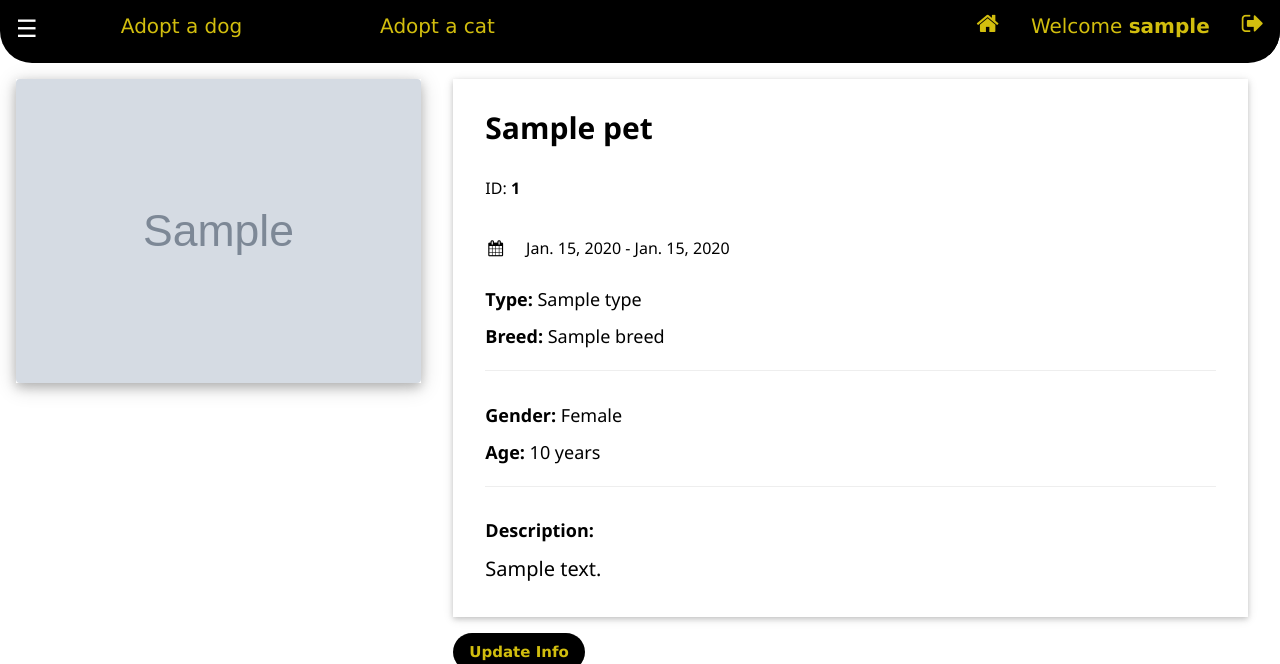
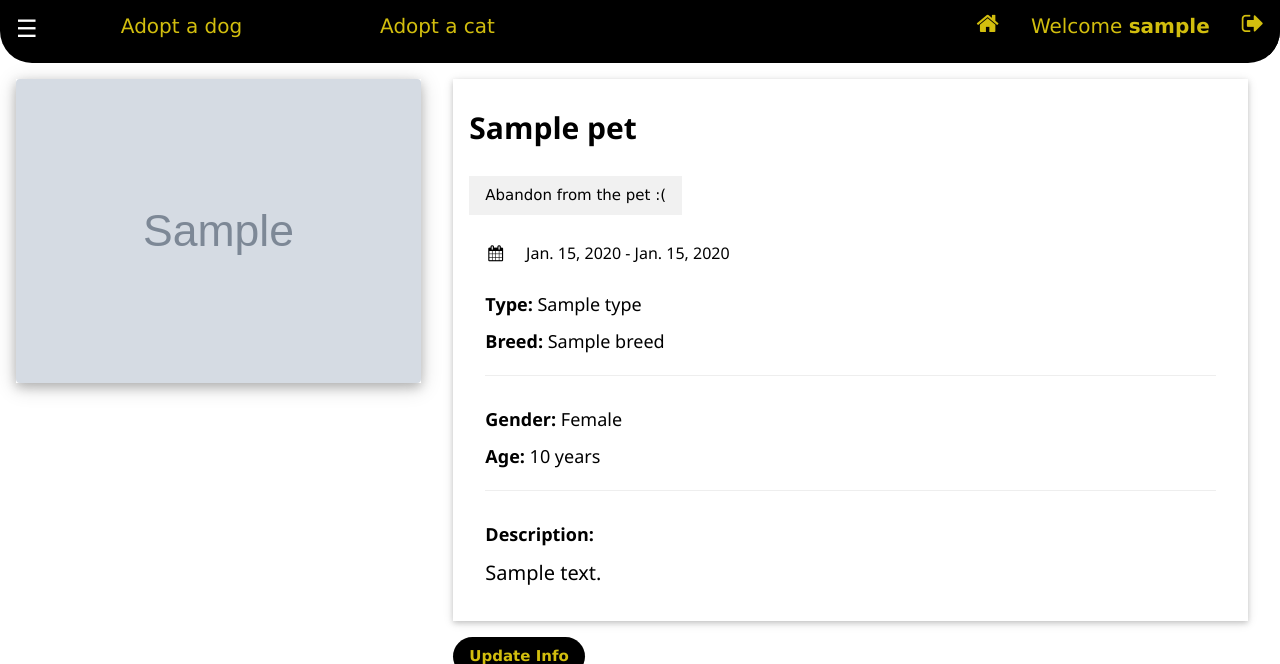
Before and after one commit to diana-shyrokikh/pet-shelter-site, a Django app: page /pets/1/detail/ in a window 1280 px wide. Shown: the top 664 px of the page. Run offline with Django 4.2, Linux system fonts and the light colour scheme; a user stored in the database is signed in; tables that the repository leaves empty hold one stand-in row (values such as "Sample post"); grey boxes marked "Sample" are stand-in pictures.

Commit message:
Added possibility to adopt/abandon

```diff
--- a/shelter/urls.py
+++ b/shelter/urls.py
@@ -1,6 +1,7 @@
 from django.urls import path, include
 
 from shelter.views import (
+    adopt_pet_to_user,
     index,
     CatListView,
     CatCreateView,
@@ -11,7 +12,7 @@ from shelter.views import (
     PetDetailView,
     PetListView,
     PetOwnerListView,
-    PetOwnerCreateView
+    PetOwnerCreateView,
 )
 
 urlpatterns = [
@@ -66,6 +67,11 @@ urlpatterns = [
         PetOwnerCreateView.as_view(),
         name="pet-owner-create"
     ),
+    path(
+        "pets/<int:pk>/adopt/",
+        adopt_pet_to_user,
+        name="adopt-pet"
+    ),
     path("accounts/", include("django.contrib.auth.urls")),
 ]
 
--- a/shelter/views.py
+++ b/shelter/views.py
@@ -1,6 +1,9 @@
+from datetime import date
+
+from django.contrib.auth import get_user_model
 from django.contrib.auth.mixins import AccessMixin
 from django.core.exceptions import PermissionDenied
-from django.shortcuts import render, redirect
+from django.shortcuts import render, redirect, get_object_or_404
 from django.urls import reverse, reverse_lazy
 from django.views import generic
 
@@ -21,6 +24,28 @@ def index(request):
         "num_home_cats": num_home_cats
     }
     return render(request, "shelter/index.html", context=context)
+
+
+def adopt_pet_to_user(request, pk):
+    pet = get_object_or_404(Pet, pk=pk)
+    username = request.POST.get("username")
+    pet_owner = get_user_model().objects.get(username=username)
+
+    if pet in pet_owner.pets.all():
+        pet.left_at = None
+        pet.save()
+        pet_owner.pets.remove(pet)
+    else:
+        pet.left_at = date.today()
+        pet.save()
+        pet_owner.pets.add(pet)
+    pet_owner.save()
+
+    context = {
+        "pet": pet,
+    }
+    return redirect('shelter:pet-detail', pk=pet.id)
+    # return render(request, "shelter/pet_detail.html", context)
 
 
 class StaffUserRequiredMixin(AccessMixin):
--- /dev/null
+++ b/static/js/open-adoption-form.js
@@ -0,0 +1,8 @@
+function openAdoptionForm(id) {
+  var x = document.getElementById(id);
+  if (x.className.indexOf("w3-show") == -1) {
+    x.className += " w3-show";
+  } else {
+    x.className = x.className.replace(" w3-show", "");
+  }
+}
--- a/templates/shelter/pet_detail.html
+++ b/templates/shelter/pet_detail.html
@@ -26,10 +26,28 @@
     <div class="w3-twothird">
 
       <div class="w3-container w3-card w3-white w3-margin">
-        <h2 class="w3-padding-16"><i class="w3-margin-right"></i><b>{{ pet_detail.name }}</b></h2>
-        {% if user.is_staff %}
-          <h6><i class="w3-margin-right"></i>ID: <b>{{ pet_detail.id }}</b></h6>
-        {% endif %}
+        <h2 class="w3-padding-16"><b>{{ pet_detail.name }}</b></h2>
+        <button class="w3-button w3-light-grey" onclick="openAdoptionForm('Demo1')">
+          {% if pet_detail.pet_owner %}
+            Abandon from the pet :(
+          {% else %}
+            Adopt the pet :)
+          {% endif %}
+
+        </button>
+{#        {% if user.is_staff %}#}
+{#          <h6><i class="w3-margin-right"></i>ID: <b>{{ pet_detail.id }}</b></h6>#}
+{#        {% endif %}#}
+        <div id="Demo1" class="w3-hide w3-container w3-light-grey">
+          <form action="{% url 'shelter:adopt-pet' pk=object.id %}" method="post">
+            {% csrf_token %}
+            <label>
+              Username:
+              <input type="text" name="username">
+            </label>
+            <input type="submit" value="Submit">
+          </form>
+        </div>
 
         <div class="w3-container">
           <h6 class="w3-padding-16">
@@ -81,4 +99,5 @@
       </div>
     </div>
   </div>
-{% endblock %}
+
+<script src="{% static 'js/open-adoption-form.js' %}"></script>{% endblock %}
```
